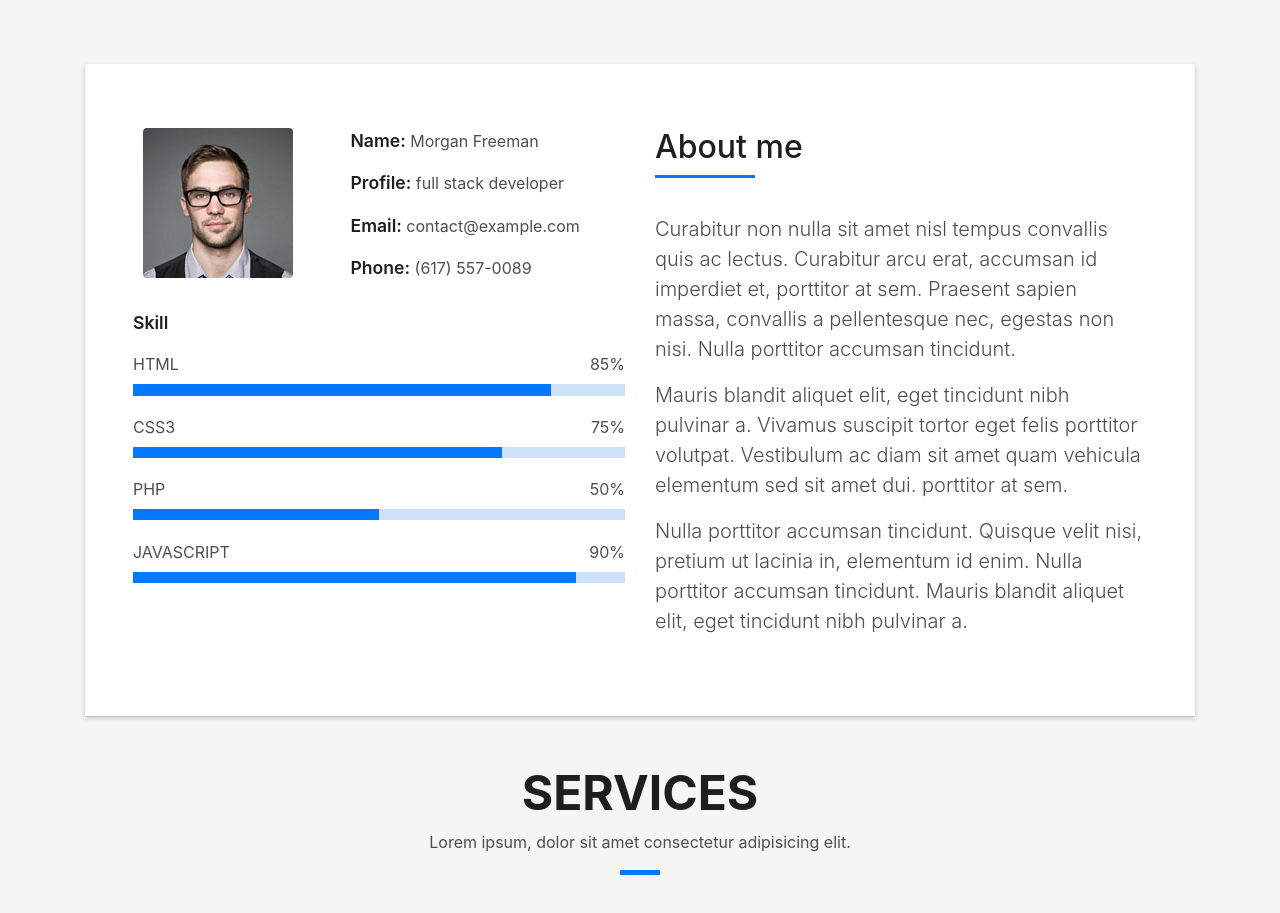
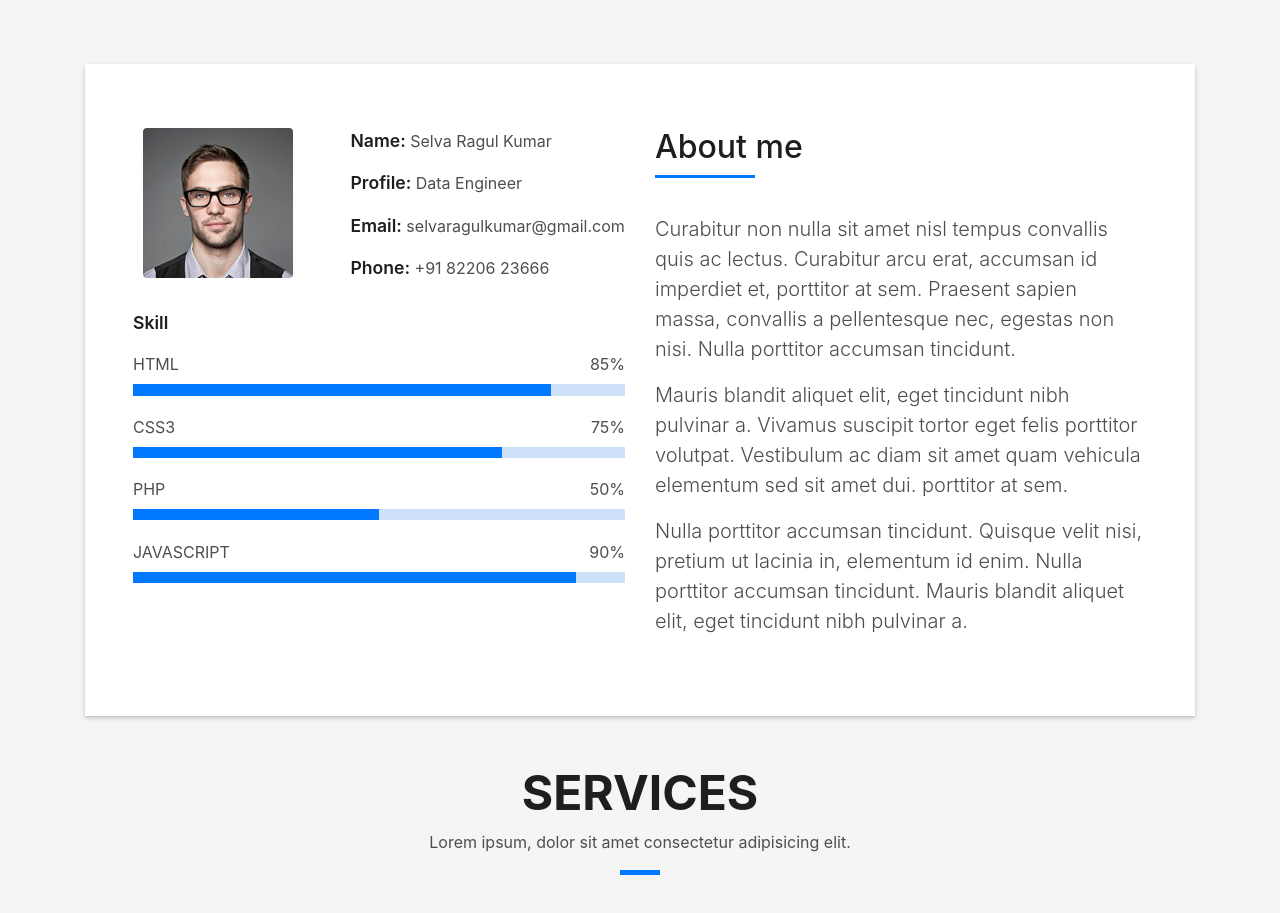
Before and after one commit to selvaragulkumar/my-portfolio, a plain HTML site: page index.html in a window 1280 px wide. Shown: the part 800-1713 px from the top of the page. Drawn offline with Linux system fonts and the light colour scheme; files whose address does not match are found by name.

Commit message:
Update my details

```diff
--- a/index.html
+++ b/index.html
@@ -101,10 +101,10 @@
                   </div>
                   <div class="col-sm-6 col-md-7">
                     <div class="about-info">
-                      <p><span class="title-s">Name: </span> <span>Morgan Freeman</span></p>
-                      <p><span class="title-s">Profile: </span> <span>full stack developer</span></p>
-                      <p><span class="title-s">Email: </span> <span>contact@example.com</span></p>
-                      <p><span class="title-s">Phone: </span> <span>(617) 557-0089</span></p>
+                      <p><span class="title-s">Name: </span> <span>Selva Ragul Kumar</span></p>
+                      <p><span class="title-s">Profile: </span> <span>Data Engineer</span></p>
+                      <p><span class="title-s">Email: </span> <span>selvaragulkumar@gmail.com</span></p>
+                      <p><span class="title-s">Phone: </span> <span>+91 82206 23666</span></p>
                     </div>
                   </div>
                 </div>
```
